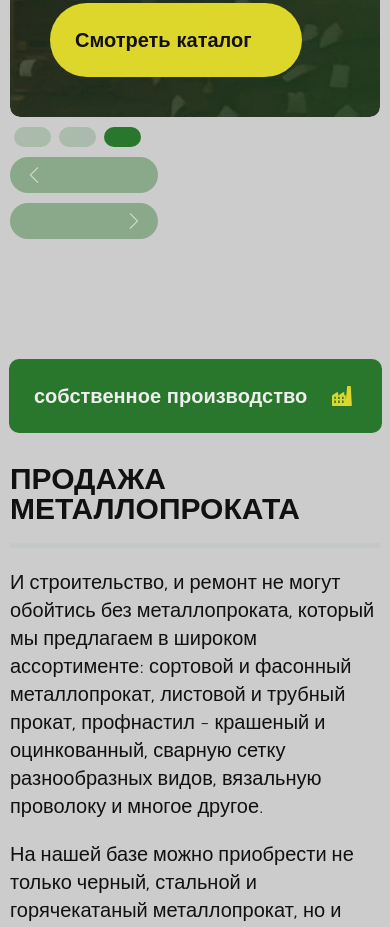
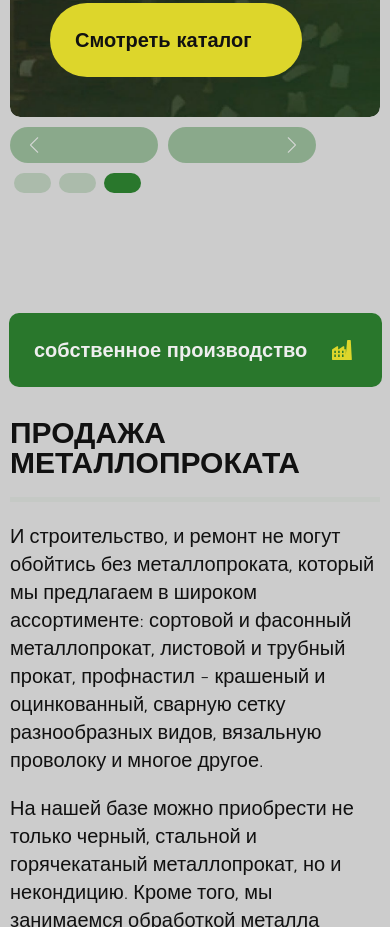
Before and after one commit to alastaraven/lya_metall, a plain HTML site: page index.html in a window 390 px wide. Shown: the part 837-1764 px from the top of the page. Drawn offline with nearby package versions, Linux system fonts and the light colour scheme.

Commit message:
modified

```diff
--- a/css/main.css
+++ b/css/main.css
@@ -340,6 +340,7 @@
 		position: relative;
 		flex: 40%;
 		display: flex;
+		flex-wrap: wrap;
 		flex-direction: column-reverse;
 		justify-content: flex-end;
 		gap: 0.5em;
@@ -401,6 +402,7 @@
 		}
 		.slider__controls {
 			padding: 0em;
+			flex-direction: row-reverse;
 		}
 		.banner {
 			padding: 2em;
```
